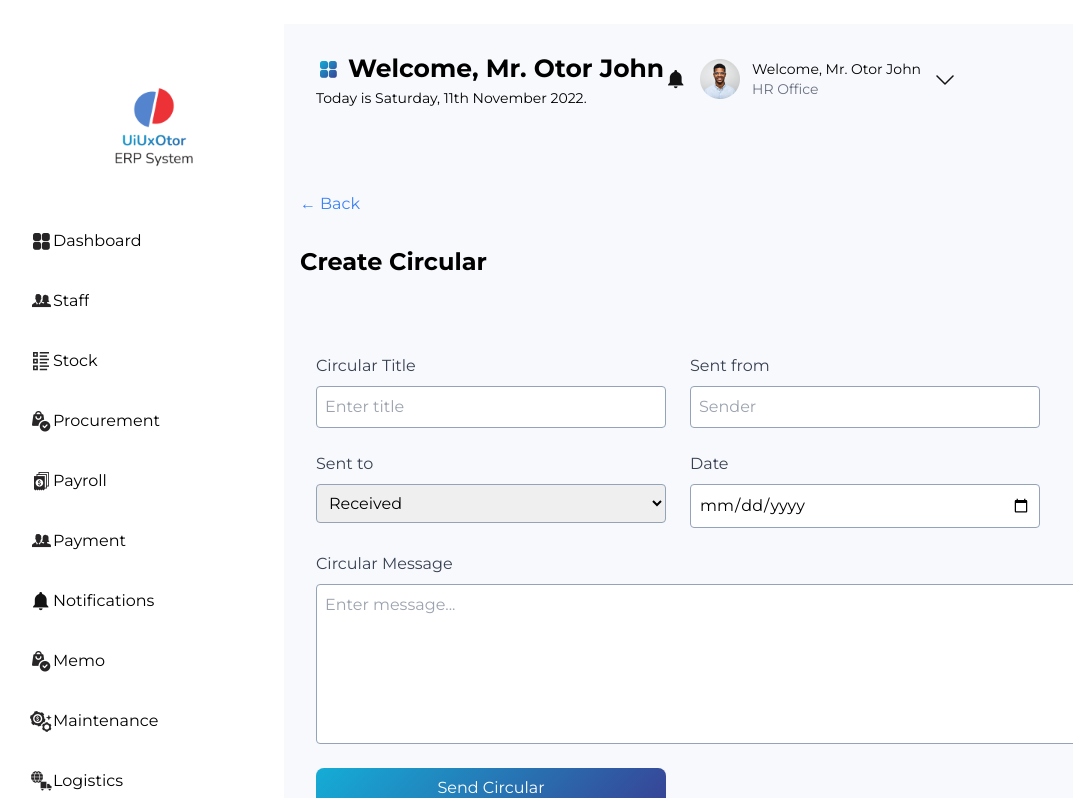
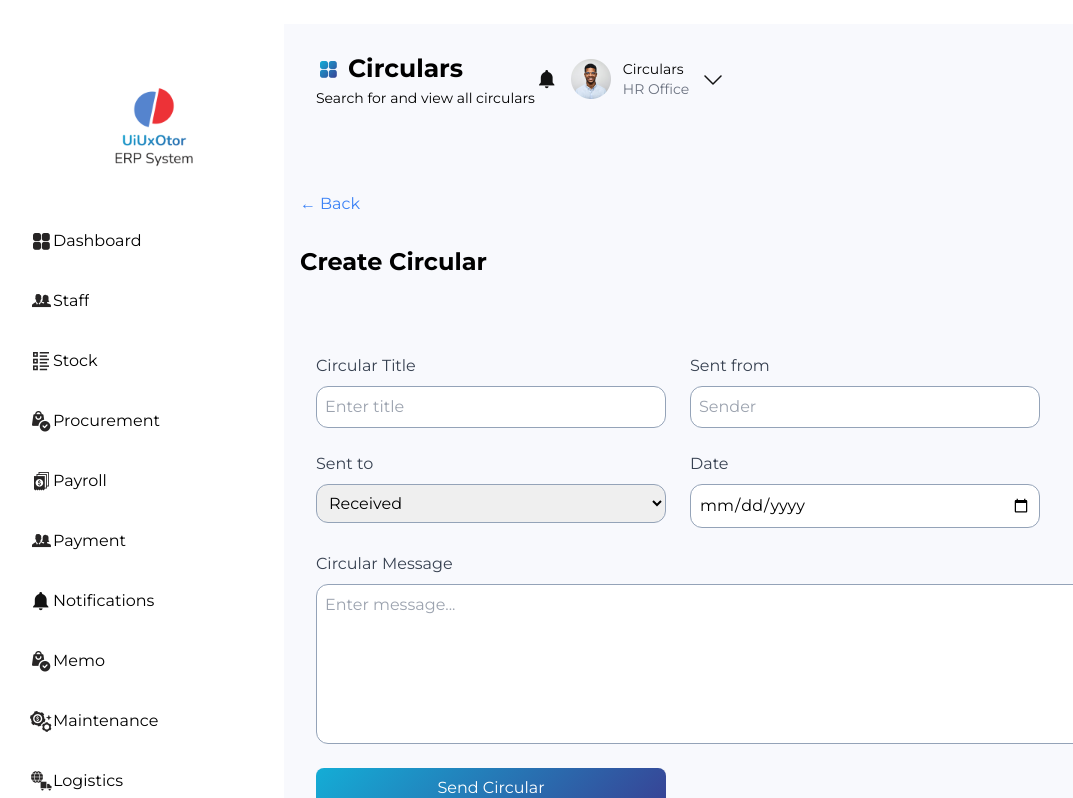
Before and after one commit to Safarova1/REACT_FinalProject, a React (Vite) app in the folder ERP_System/: page /create-circular in a window 1280 px wide. Shown: the top 798 px of the page, without its empty margins (0-1073 px from the left). Built offline with nearby package versions, Linux system fonts and the light colour scheme.

Commit message:
edit rounded-xl

```diff
--- a/ERP_System/src/pages/Circular/CreateCircular.tsx
+++ b/ERP_System/src/pages/Circular/CreateCircular.tsx
@@ -6,8 +6,9 @@ import { useNavigate } from "react-router-dom";
 
 import Navbar from "../../components/Navbar/Navbar";
 import Sidebar from "../../components/Navbar/Sidebar";
+import circularsImg from "../../assets/icons/Dashboard.png";
 
-import dashboard from "../../assets/icons/Dashboard.png";
+// import dashboard from "../../assets/icons/Dashboard.png";
 import CommonButton from "../../components/Button/Button";
 
 const CreateCircular = () => {
@@ -65,8 +66,7 @@ const CreateCircular = () => {
           <div className="flex-1 bg-[#F8F9FD] flex flex-col  ">
             {/* Навбар */}
             <div className="flex justify-between items-center  py-[26px] px-4  ">
-              <Navbar image={dashboard} username="Welcome, Mr. Otor John" date="Today is Saturday, 11th November 2022." />
-            </div>
+              <Navbar image={circularsImg} username="Circulars" date="Search for and view all circulars" />            </div>
 
             {/* Основной контент */}
             <div className="flex-1 p-8 items-center justify-center py-[26px] px-4 relative ">
@@ -90,7 +90,7 @@ const CreateCircular = () => {
                       value={formData.title}
                       onChange={handleInputChange}
                       required
-                      className="border p-2 rounded w-full border-slate-400"
+                      className="border rounded-xl p-2 rounded w-full border-slate-400"
                     />
                   </div>
 
@@ -104,7 +104,7 @@ const CreateCircular = () => {
                       value={formData.sender}
                       onChange={handleInputChange}
                       required
-                      className="border p-2 rounded w-full border-slate-400"
+                      className="border rounded-xl p-2 rounded w-full border-slate-400"
                     />
                   </div>
 
@@ -115,7 +115,7 @@ const CreateCircular = () => {
                       name="recipients"
                       value={formData.recipients}
                       onChange={handleRecipientChange}
-                      className="border p-2 rounded w-full border-slate-400"
+                      className="border rounded-xl p-2 rounded w-full border-slate-400"
                     >
                       <option value="Select">Select option</option>
                       <option value="Received">Received</option>
@@ -133,7 +133,7 @@ const CreateCircular = () => {
                       value={formData.date}
                       onChange={handleInputChange}
                       required
-                      className="border p-2 rounded w-full border-slate-400"
+                      className="border rounded-xl p-2 rounded w-full border-slate-400"
                     />
                   </div>
 
@@ -146,7 +146,7 @@ const CreateCircular = () => {
                       value={formData.action}
                       onChange={handleInputChange}
                       required
-                      className="border p-2 rounded w-full border-slate-400 resize-none h-40"
+                      className="border rounded-xl p-2 rounded w-full border-slate-400 resize-none h-40"
                     />
                   </div>
 
```
